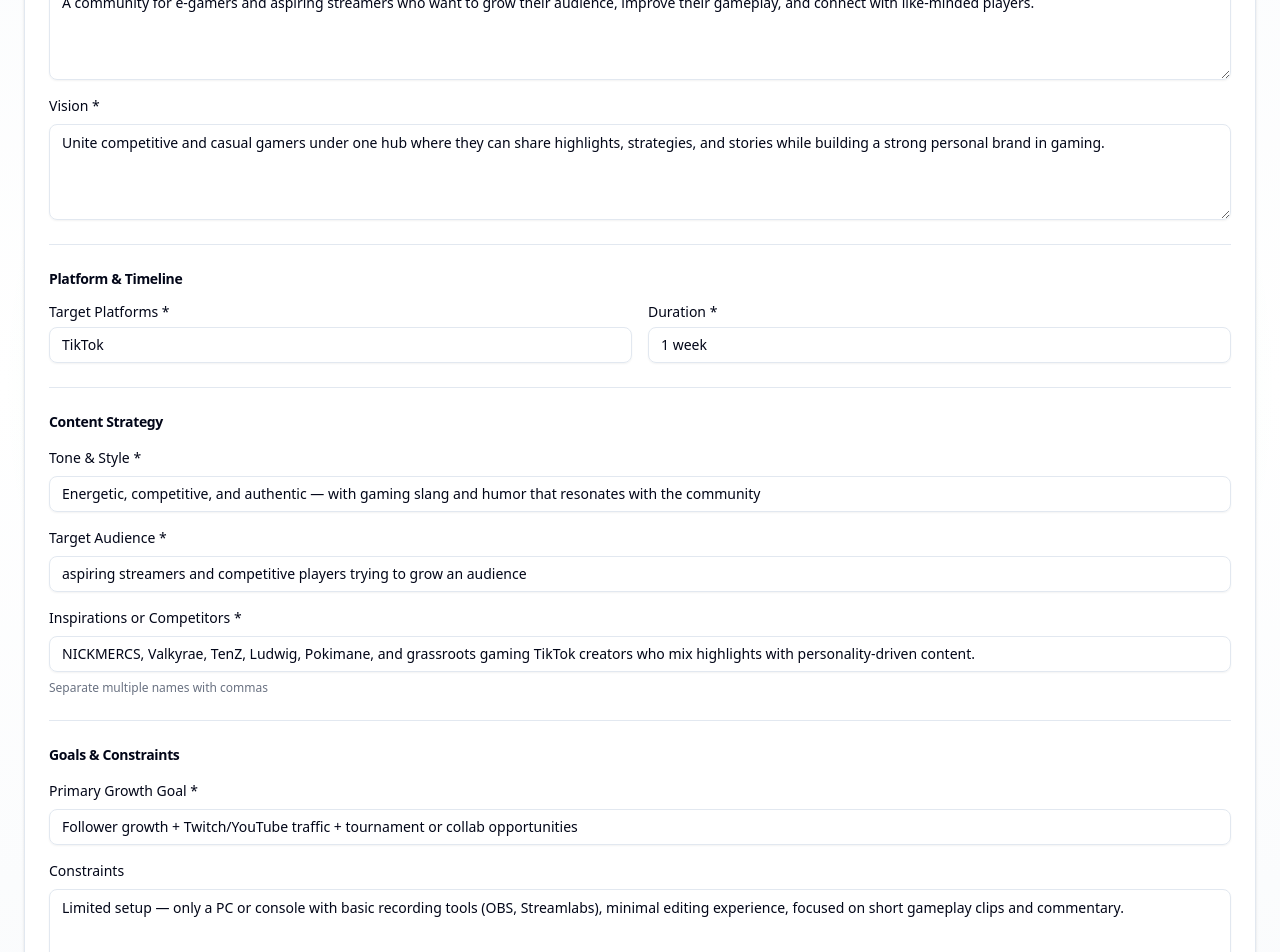
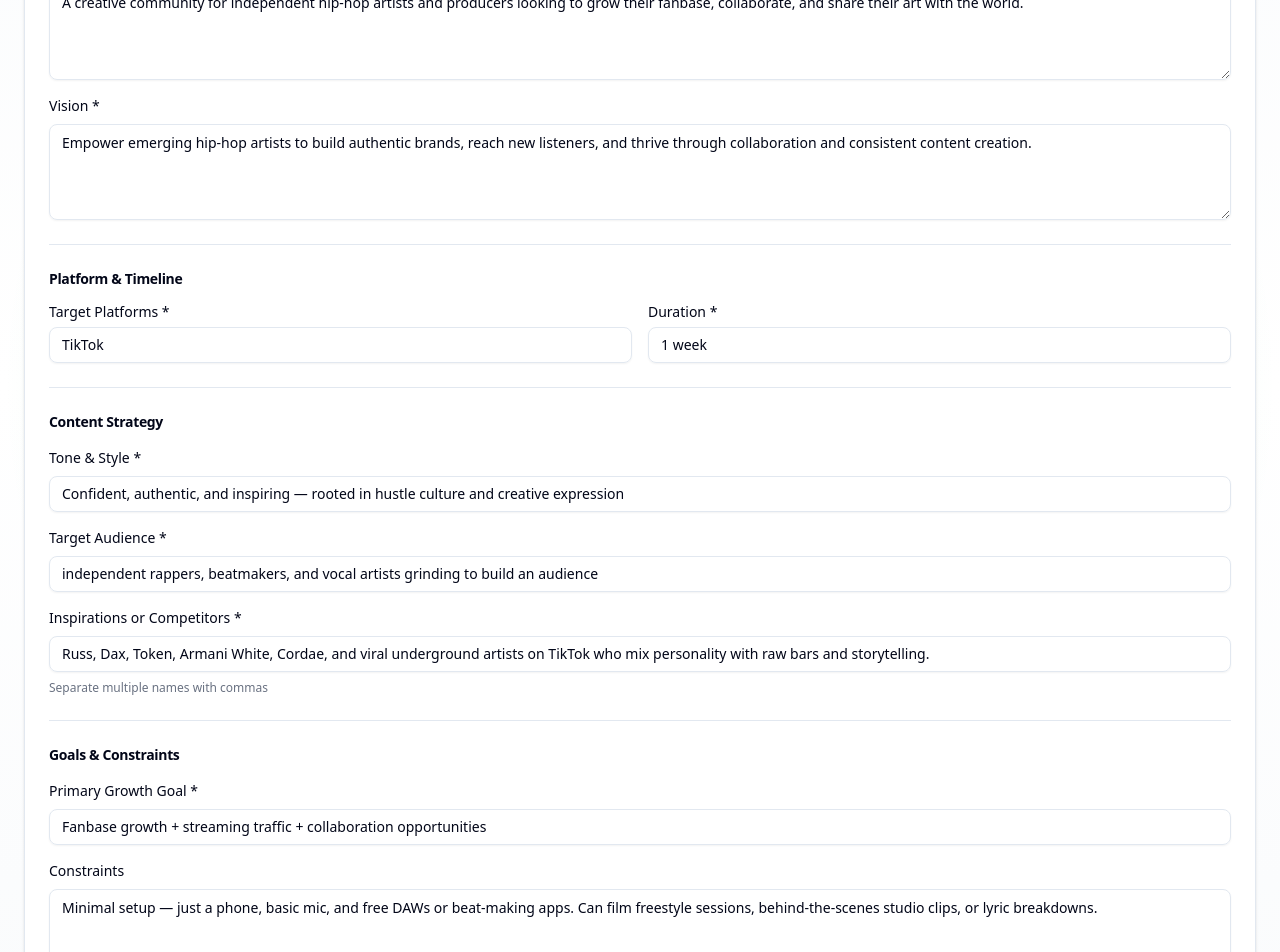
Before and after one commit to Balbader/sheeploop, a Next.js app: page /generate in a window 1280 px wide. Shown: the part 460-1412 px from the top of the page. Built offline with nearby package versions, Linux system fonts and the light colour scheme; what @mastra/core would draw is missing.

Commit message:
update progress bar loading time length

```diff
--- a/app/generate/form.tsx
+++ b/app/generate/form.tsx
@@ -86,7 +86,7 @@ export function Form() {
 				}
 				return prev;
 			});
-		}, 2000); // Move to next step every 2 seconds
+		}, 12000); // Move to next step every 12 seconds
 
 		return () => clearInterval(stepInterval);
 	}, [isLoading]);
@@ -338,38 +338,38 @@ export function Form() {
 	// };
 
 	// E-Gamer Community
+	// const defaultData = {
+	// 	idea: 'A community for e-gamers and aspiring streamers who want to grow their audience, improve their gameplay, and connect with like-minded players.',
+	// 	vision: 'Unite competitive and casual gamers under one hub where they can share highlights, strategies, and stories while building a strong personal brand in gaming.',
+	// 	target_platforms: 'TikTok',
+	// 	duration: '1 week',
+	// 	tone: 'Energetic, competitive, and authentic — with gaming slang and humor that resonates with the community',
+	// 	core_audience_guess:
+	// 		'aspiring streamers and competitive players trying to grow an audience',
+	// 	constraints:
+	// 		'Limited setup — only a PC or console with basic recording tools (OBS, Streamlabs), minimal editing experience, focused on short gameplay clips and commentary.',
+	// 	inspirations_or_competitors:
+	// 		'NICKMERCS, Valkyrae, TenZ, Ludwig, Pokimane, and grassroots gaming TikTok creators who mix highlights with personality-driven content.',
+	// 	primary_growth_goal:
+	// 		'Follower growth + Twitch/YouTube traffic + tournament or collab opportunities',
+	// };
+
+	// Hip-Hop Community
 	const defaultData = {
-		idea: 'A community for e-gamers and aspiring streamers who want to grow their audience, improve their gameplay, and connect with like-minded players.',
-		vision: 'Unite competitive and casual gamers under one hub where they can share highlights, strategies, and stories while building a strong personal brand in gaming.',
+		idea: 'A creative community for independent hip-hop artists and producers looking to grow their fanbase, collaborate, and share their art with the world.',
+		vision: 'Empower emerging hip-hop artists to build authentic brands, reach new listeners, and thrive through collaboration and consistent content creation.',
 		target_platforms: 'TikTok',
 		duration: '1 week',
-		tone: 'Energetic, competitive, and authentic — with gaming slang and humor that resonates with the community',
+		tone: 'Confident, authentic, and inspiring — rooted in hustle culture and creative expression',
 		core_audience_guess:
-			'aspiring streamers and competitive players trying to grow an audience',
+			'independent rappers, beatmakers, and vocal artists grinding to build an audience',
 		constraints:
-			'Limited setup — only a PC or console with basic recording tools (OBS, Streamlabs), minimal editing experience, focused on short gameplay clips and commentary.',
+			'Minimal setup — just a phone, basic mic, and free DAWs or beat-making apps. Can film freestyle sessions, behind-the-scenes studio clips, or lyric breakdowns.',
 		inspirations_or_competitors:
-			'NICKMERCS, Valkyrae, TenZ, Ludwig, Pokimane, and grassroots gaming TikTok creators who mix highlights with personality-driven content.',
+			'Russ, Dax, Token, Armani White, Cordae, and viral underground artists on TikTok who mix personality with raw bars and storytelling.',
 		primary_growth_goal:
-			'Follower growth + Twitch/YouTube traffic + tournament or collab opportunities',
+			'Fanbase growth + streaming traffic + collaboration opportunities',
 	};
-
-	// Hip-Hop Community
-	// const defaultData = {
-	// 	idea: 'A creative community for independent hip-hop artists and producers looking to grow their fanbase, collaborate, and share their art with the world.',
-	// 	vision: 'Empower emerging hip-hop artists to build authentic brands, reach new listeners, and thrive through collaboration and consistent content creation.',
-	// 	target_platforms: 'TikTok',
-	// 	duration: '1 week',
-	// 	tone: 'Confident, authentic, and inspiring — rooted in hustle culture and creative expression',
-	// 	core_audience_guess:
-	// 		'independent rappers, beatmakers, and vocal artists grinding to build an audience',
-	// 	constraints:
-	// 		'Minimal setup — just a phone, basic mic, and free DAWs or beat-making apps. Can film freestyle sessions, behind-the-scenes studio clips, or lyric breakdowns.',
-	// 	inspirations_or_competitors:
-	// 		'Russ, Dax, Token, Armani White, Cordae, and viral underground artists on TikTok who mix personality with raw bars and storytelling.',
-	// 	primary_growth_goal:
-	// 		'Fanbase growth + streaming traffic + collaboration opportunities',
-	// };
 
 	const handleReset = () => {
 		setResult(null);
```
